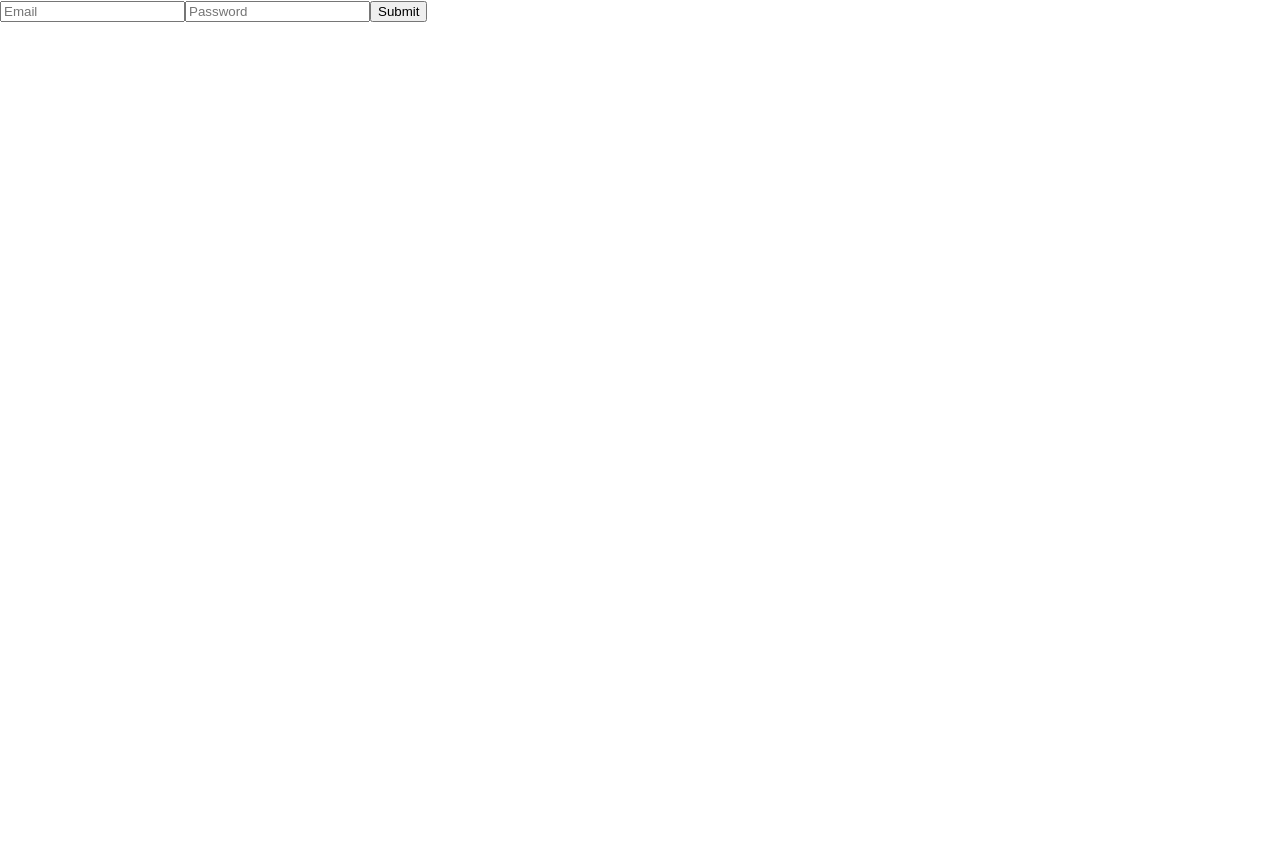
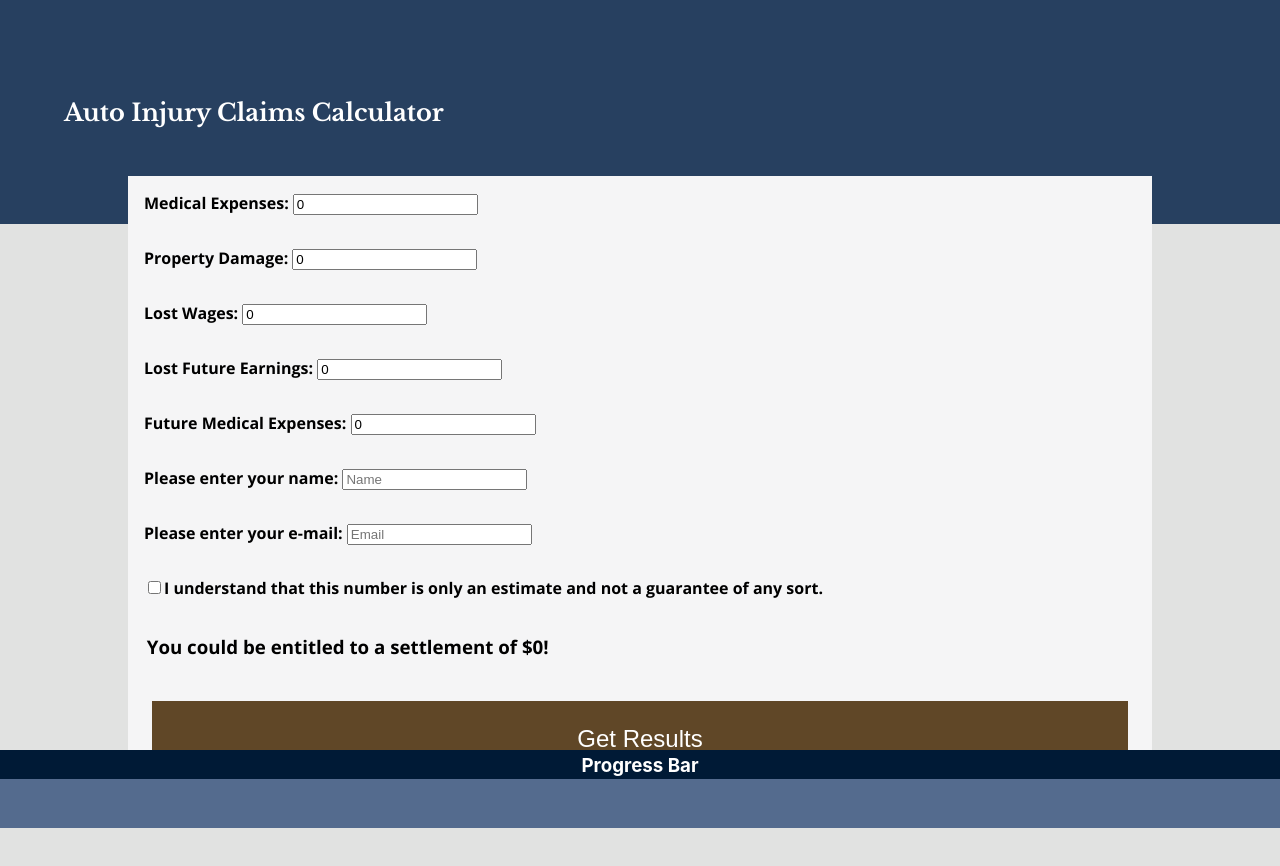
Before and after one commit to pnguy55/autoclaimscalc, a React (Create React App) app: page / in a window 1280 px wide. Shown: the top 866 px of the page. Before the commit the page ends 800 px from the top, so only its background shows below. Built offline with nearby package versions, Linux system fonts and the light colour scheme.

Commit message:
Style and shape form - add progress bar

```diff
--- a/src/index.css
+++ b/src/index.css
@@ -10,11 +10,15 @@ body {
 
 /*Variables*/
 :root{
-  --dark-color:#444;
-  --logo-complement: rgb(27, 53, 92);
-  --logo-color: rgb(211, 104, 55);
-  --highlight-color:/*#0686B6*/ rgb(211, 104, 55);
-  --light-color: #F9F9F9;
+  --primary: #274060;
+  --primary-light: #546b8e;
+  --primary-dark: #001a36;
+  --secondary: #604727;
+  --secondary-light: #8f7250;
+  --secondary-dark: #352000;
+  --text-color: #ffffff;
+  --background-color: #e1e2e1;
+  --background-secondary: #f5f5f6;
   /*Font Variables*/
   --header: lb;
   --header-bold: lb-bold;
@@ -31,8 +35,89 @@ body {
 @font-face {font-family: os-bold; src: url('./assets/fonts/open-sans/OpenSans-Bold.ttf');}
 @font-face{font-family: os-italic; src: url('./assets/fonts/open-sans/OpenSans-Italic.ttf');}
 
+.wrapper{
+  background: var(--background-color);
+  display: flex;
+  flex-direction: column;
+  align-items: center;
+  width: 100vw;
+  padding-bottom: 5rem;
+}
+nav{
+  width: 90%;
+  height: 12rem;
+  padding: 1rem 5%;
+  display: flex;
+  align-items: center;
+  font-family: var(--header-bold);
+  background: var(--primary);
+  color: var(--text-color);
+}
+.form-wrapper{
+  background: var(--background-color);
+  display: flex;
+  justify-content: center;
+  width: 100vw;
+  height: fit-content;
+}
 
-code {
-  font-family: var(--body), Menlo, Monaco, Consolas, "Courier New",
-    monospace;
+Form{
+  margin-top: -3rem;
+  display: flex;
+  flex-direction: column;
+  width: 80%;
+  justify-content: center;
+  height: fit-content;
+  font-family: var(--body-bold);
+  background: var(--background-secondary);
+  color: var(--logo-complement);
 }
+
+Form >* {
+  margin: 1em;
+}
+
+Form > h1 {
+  max-width: 60%;
+}
+
+button{
+  background: var(--secondary);
+  border: none;
+  padding: 1em;
+  font-size: 1.5rem;
+  color: var(--text-color);
+}
+
+.progress-bar{
+  position: fixed;
+  bottom:0px;
+  width: 100vw;
+  height: 3rem;
+  padding-top: .1rem;
+  background: var(--primary-dark);
+}
+.progress-bar > h3{
+  display: flex;
+  justify-content: center;
+  margin: .1em 0em;
+  color: var(--text-color);
+}
+.progress-bar > ul{
+  display: flex;
+  width: 100%;
+  height: 100%;
+  list-style: none;
+  margin: 0px;
+  padding: 0px;
+  border-top: 1px solid var(--primary-light);
+}
+.progress-bar > ul > li{
+  flex: 1;
+  background: var(--primary-light);
+  border-right: 1px solid var(--primary-light);
+}
+
+.filled-in{
+  background: var(--primary-dark) !important;
+}
--- a/src/index.js
+++ b/src/index.js
@@ -1,6 +1,6 @@
 import React from 'react'
 import { render } from 'react-dom'
-import { withFormik } from 'formik'
+import { withFormik, Form, Field } from 'formik'
 import Yup from 'yup'
 import './index.css'
 import * as serviceWorker from './serviceWorker'
@@ -8,24 +8,87 @@ import axios from 'axios'
 
 const App = ({
     values,
-    handleChange,
-    handleSubmit
+    handleChange
 }) => (
-    <form onSubmit={handleSubmit}>
-        <input type = 'email' name = 'email' placeholder = 'Email' value = {values.email} onChange = {handleChange} />
-        <input type = 'password' name = 'password' placeholder = 'Password' value = {values.password} onChange = {handleChange} />
-        <button>Submit</button>
-    </form>
+    <div className = 'wrapper'>
+        <nav>
+            <h1>Auto Injury Claims Calculator</h1>
+        </nav>
+        <div className = 'form-wrapper'>
+            <Form>
+                <label>
+                    Medical Expenses:&nbsp;
+                    <Field type = 'number' name = 'medExp' placeholder = '$' />
+                </label>
+                <label>
+                    Property Damage:&nbsp;
+                    <Field type = 'number' name = 'propDmg' placeholder = '$' />
+                </label>
+                <label>
+                    Lost Wages:&nbsp;
+                    <Field type = 'number' name = 'lostWages' placeholder = '$' />
+                </label>
+                <label>
+                    Lost Future Earnings:&nbsp;
+                    <Field type = 'number' name = 'lostFutureEarnings' placeholder = '$' />
+                </label>
+                <label>
+                    Future Medical Expenses:&nbsp;
+                    <Field type = 'number' name = 'futureMedExp' placeholder = '$' />
+                </label>
+                <label>
+                    Please enter your name:&nbsp;
+                    <Field type = 'name' name = 'name' placeholder = 'Name' />
+                </label>
+
+                <label>
+                    Please enter your e-mail:&nbsp;
+                    <Field type = 'email' name = 'email' placeholder = 'Email' />
+                </label>
+                <label>
+                    <Field type = 'checkbox' name = 'acknowledged' checked = {values.acknowledged} />
+                    I understand that this number is only an estimate and not a guarantee of any sort.
+                </label>
+                <h3>You could be entitled to a settlement of ${values.thingie = 0+values.medExp+values.propDmg+values.lostWages+values.lostFutureEarnings+values.futureMedExp}!</h3>
+                <button>Get Results</button>
+            </Form>
+        </div>
+        <div className='progress-bar'>
+        <h3>Progress Bar</h3>
+            <ul>
+                <li className={values.medExp != '' ? 'filled-in' : "''"}></li>
+                <li className={values.propDmg != '' ? 'filled-in' : "''"}></li>
+                <li className={values.lostWages != '' ? 'filled-in' : "''"}></li>
+                <li className={values.lostFutureEarnings != '' ? 'filled-in' : "''"}></li>
+                <li className={values.futureMedExp != '' ? 'filled-in' : "''"}></li>
+                <li className={values.name != '' ? 'filled-in' : "''"}></li>
+                <li className={values.email != '' ? 'filled-in' : "''"}></li>
+                <li className={values.acknowledged != '' ? 'filled-in' : "''"}></li>
+            </ul>
+        </div>
+    </div>
+
 )
 
 const FormikApp = withFormik({
-    mapPropsToValues( {email, password} ) {
+    mapPropsToValues( {medExp, propDmg, lostWages, lostFutureEarnings, futureMedExp ,email, name, acknowledged} ) {
+
         return {
+            subject: "Claims Calculator Results",
+            medExp: medExp || 0,
+            propDmg: propDmg || 0,
+            lostWages: lostWages || 0,
+            lostFutureEarnings: lostFutureEarnings || 0,
+            futureMedExp: futureMedExp || 0,
+            name: name || '',
             email: email || '',
-            password: password || ''
+            total: '',
+            acknowledged: acknowledged || false
         }
     },
     handleSubmit(values) {
+
+        values.total = values.name+values.email;
         //axios here
         console.log(JSON.stringify(values))
         axios({
```
